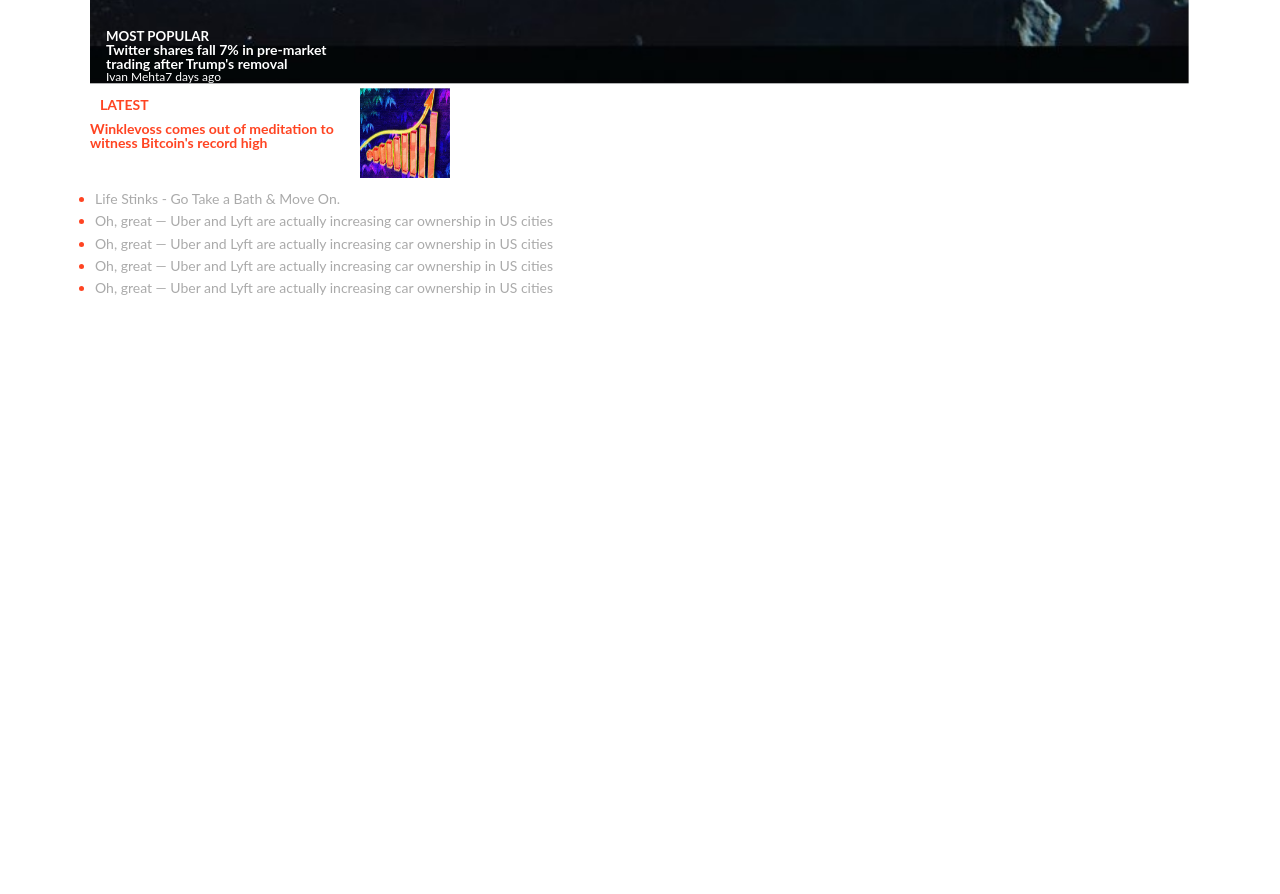
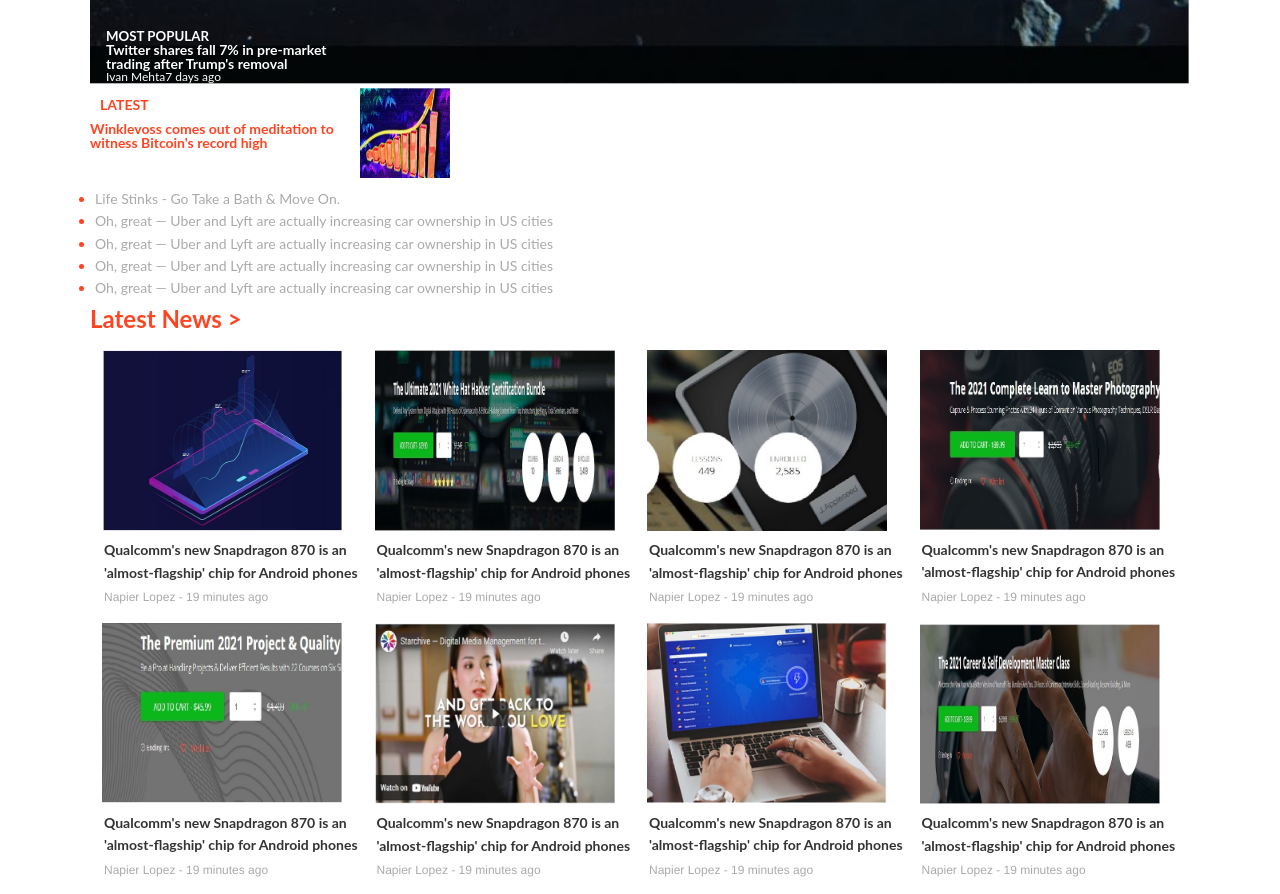
Before and after one commit to ccobasi/The-Web-Next-1, a plain HTML site: page index.html in a window 1280 px wide. Shown: the part 8755-9649 px from the top of the page. Before the commit the page ends 9055 px from the top, so only its background shows below. Drawn offline with Linux system fonts and the light colour scheme; files whose address does not match are found by name.

Commit message:
Added latest news sessions to index.html and style.css

```diff
--- a/index.html
+++ b/index.html
@@ -78,6 +78,7 @@
               </div>
             </div>
           </div>
+    </header>
     <section class="latest-News">
         <h2>Latest News<span>&nbsp;>&nbsp;</span></h2>
 
@@ -988,7 +989,111 @@
           </div>
         </div>
     </section>
-      </header>
+
+    <section class="latest-News">
+       <h2>Latest News<span>&nbsp;>&nbsp;</span></h2>
+
+       <div class="grid-container-2">
+          <div class="latest-news-one">
+            <div class="latest-news-image">
+              <img src="img/28.jpg" alt="Qualcomm's new Snapdragon 870 is an 'almost-flagship' chip for Android phones"/>
+              <div class="latest-news-title">
+                Qualcomm's new Snapdragon 870 is an 'almost-flagship' chip for
+                Android phones
+              </div>
+              <div class="latest-news-author">
+                Napier Lopez - 19 minutes ago
+              </div>
+            </div>
+          </div>
+
+          <div class="latest-news-one">
+            <div class="latest-news-image">
+              <img src="img/29.jpg" alt="Qualcomm's new Snapdragon 870 is an 'almost-flagship' chip for Android phones"/>
+              <div class="latest-news-title">
+                Qualcomm's new Snapdragon 870 is an 'almost-flagship' chip for
+                Android phones
+              </div>
+              <div class="latest-news-author">
+                Napier Lopez - 19 minutes ago
+              </div>
+            </div>
+          </div>
+          <div class="latest-news-one">
+            <div class="latest-news-image">
+              <img src="img/30.jpg" alt="Qualcomm's new Snapdragon 870 is an 'almost-flagship' chip for Android phones"/>
+              <div class="latest-news-title">
+                Qualcomm's new Snapdragon 870 is an 'almost-flagship' chip for
+                Android phones
+              </div>
+              <div class="latest-news-author">
+                Napier Lopez - 19 minutes ago
+              </div>
+            </div>
+          </div>
+          <div class="latest-news-one">
+            <div class="latest-news-image">
+              <img src="img/31.jpg" alt="Qualcomm's new Snapdragon 870 is an 'almost-flagship' chip for Android phones"/>
+              <div class="latest-news-title">
+                Qualcomm's new Snapdragon 870 is an 'almost-flagship' chip for
+                Android phones
+              </div>
+              <div class="latest-news-author">
+                Napier Lopez - 19 minutes ago
+              </div>
+            </div>
+          </div>
+          <div class="latest-news-one">
+            <div class="latest-news-image">
+              <img src="img/32.jpg" alt="Qualcomm's new Snapdragon 870 is an 'almost-flagship' chip for Android phones"/>
+              <div class="latest-news-title">
+                Qualcomm's new Snapdragon 870 is an 'almost-flagship' chip for
+                Android phones
+              </div>
+              <div class="latest-news-author">
+                Napier Lopez - 19 minutes ago
+              </div>
+            </div>
+          </div>
+          <div class="latest-news-one">
+            <div class="latest-news-image">
+              <img src="img/33.jpg" alt="Qualcomm's new Snapdragon 870 is an 'almost-flagship' chip for Android phones"/>
+              <div class="latest-news-title">
+                Qualcomm's new Snapdragon 870 is an 'almost-flagship' chip for
+                Android phones
+              </div>
+              <div class="latest-news-author">
+                Napier Lopez - 19 minutes ago
+              </div>
+            </div>
+          </div>
+          <div class="latest-news-one">
+            <div class="latest-news-image">
+              <img src="img/34.jpg" alt="Qualcomm's new Snapdragon 870 is an 'almost-flagship' chip for Android phones"/>
+              <div class="latest-news-title">
+                Qualcomm's new Snapdragon 870 is an 'almost-flagship' chip for
+                Android phones
+              </div>
+              <div class="latest-news-author">
+                Napier Lopez - 19 minutes ago
+              </div>
+            </div>
+          </div>
+          <div class="latest-news-one">
+            <div class="latest-news-image">
+              <img src="img/35.jpg" alt="Qualcomm's new Snapdragon 870 is an 'almost-flagship' chip for Android phones"/>
+              <div class="latest-news-title">
+                Qualcomm's new Snapdragon 870 is an 'almost-flagship' chip for
+                Android phones
+              </div>
+              <div class="latest-news-author">
+                Napier Lopez - 19 minutes ago
+              </div>
+            </div>
+          </div>
+        </div>
+
+    </section>
     </main>
   </body>
 </html>
--- a/style.css
+++ b/style.css
@@ -355,3 +355,43 @@
   text-decoration: none;
   color: #aaa;
 }
+
+.latest-News {
+  margin: 0 auto;
+  justify-content: space-between;
+  max-width: 1100px;
+}
+
+.latest-News h2 {
+  color: #f42;
+}
+
+.grid-container-2 {
+  display: grid;
+  grid-template: auto / 1fr 1fr 1fr 1fr;
+  grid-gap: 10px;
+  padding: 10px;
+}
+
+.latest-news-one {
+  padding: 2px;
+}
+
+.latest-news-image > img {
+  width: 240px;
+}
+
+.latest-news-title {
+  font-size: 14px;
+  font-weight: 700;
+  font-family: "Lato", Arial, sans-serif;
+  padding: 2px;
+}
+
+.latest-news-author {
+  font-size: 12px;
+  font-weight: 400;
+  color: rgb(170, 170, 170);
+  font-family: Helvetica, Arial, sans-serif;
+  padding: 2px;
+}
```
